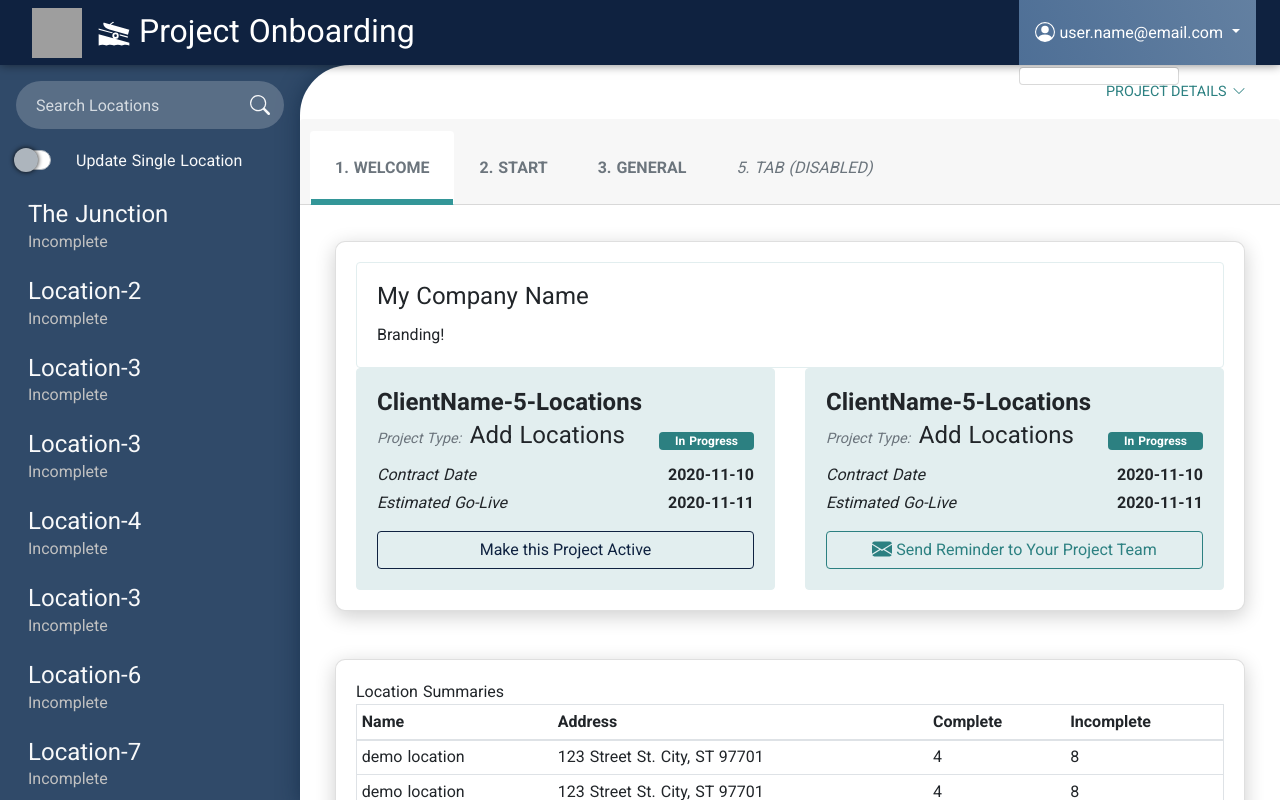
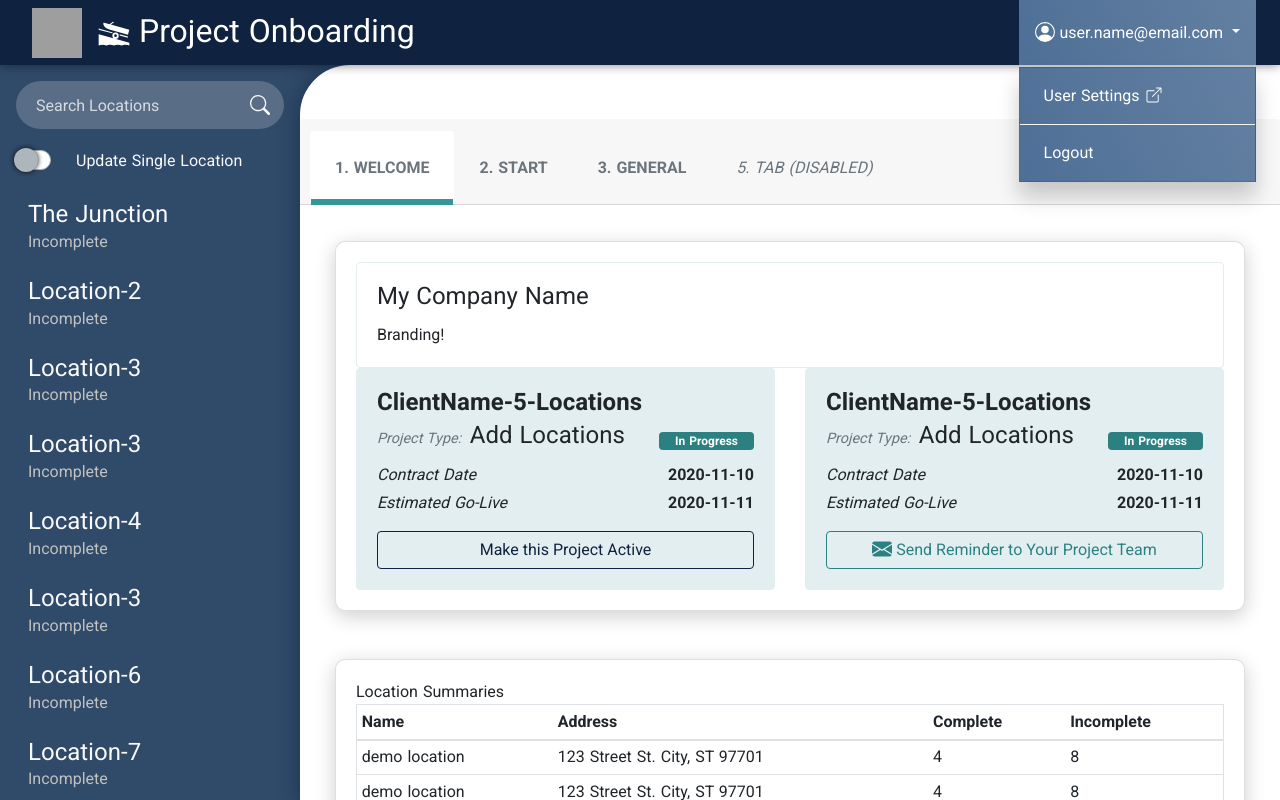
Before and after one commit to pcktbot/client-onboarder, a Nuxt app: page / in a window 1280 px wide. Both pictures are taken after a click on the button "user.name@email.com". Built offline with nearby package versions, Linux system fonts and the light colour scheme; no server answers; grey boxes are pictures that could not be loaded.

Commit message:
styles for dropdowns, placeholders

```diff
--- a/components/section-form.vue
+++ b/components/section-form.vue
@@ -14,17 +14,17 @@
         class="mr-2"
         style="flex: 1 1 auto;"
       >
-        <!-- form field label starts -->
+        <!-- FORM LABEL STARTS -->
         <template v-slot:label>
           {{ f.label }}
           <b-icon-info-circle
             v-if="f.description"
-            v-b-tooltip.hover.v-light="f.description"
-            variant="secondary-20"
+            v-b-tooltip.click.v-tertiary-70="f.description"
+            variant="secondary-30"
             style="cursor: pointer;"
           />
         </template>
-        <!-- form field label ends -->
+        <!-- FORM LABEL ENDS -->
         <span
           v-if="f.type === 'select'"
           class="section-group"
@@ -183,5 +183,8 @@ export default {
   border: 2px solid #93999f;
   border-radius: 6px;
   box-shadow: inset 0 1px 4px rgba(203, 206, 209, 1);
+  &::placeholder {
+    color: #93999f;
+  }
 }
 </style>
--- a/components/user-dropdown.vue
+++ b/components/user-dropdown.vue
@@ -1,11 +1,18 @@
 <template>
-  <b-nav-item-dropdown class="ml-auto user-bg my-0 px-2 align-items-center">
+  <b-nav-item-dropdown right class="ml-auto user-bg my-0 px-2 align-items-center">
     <template v-slot:text>
       <b-icon-person-circle />
       <span class="text-white">
         user.name@email.com
       </span>
     </template>
+    <b-dropdown-item link-class="py-3 user-dd border-bottom border-gray-10">
+      User Settings
+      <b-icon-box-arrow-up-right scale="0.75em" />
+    </b-dropdown-item>
+    <b-dropdown-item link-class="py-3 user-dd">
+      Logout
+    </b-dropdown-item>
   </b-nav-item-dropdown>
 </template>
 
@@ -15,9 +22,23 @@ export default {
 }
 </script>
 
-<style>
+<style lang="scss">
 .user-bg {
   background: linear-gradient(65deg,#4e6f96, #6380a1);
   display: flex;
 }
+.dropdown-menu {
+  width: 100%;
+  background: linear-gradient(65deg,#4e6f96, #6380a1);
+  border-radius: 0;
+  box-shadow: 0 15px 20px rgba(10, 10, 10, 0.2);
+  padding: 0;
+  & .user-dd {
+    color: white;
+    transition: 200ms ease;
+    &:hover {
+      background: #273e5d;
+    }
+  }
+}
 </style>
```
